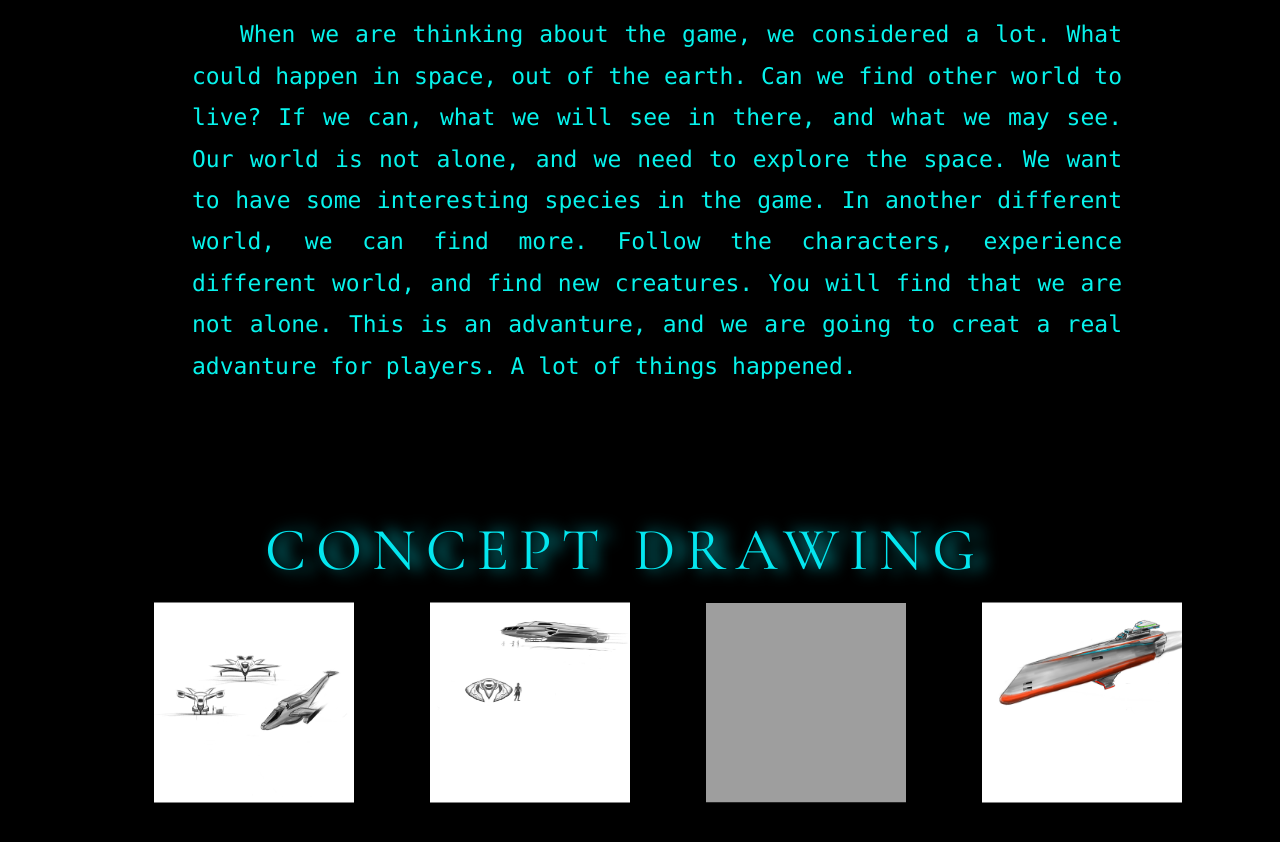
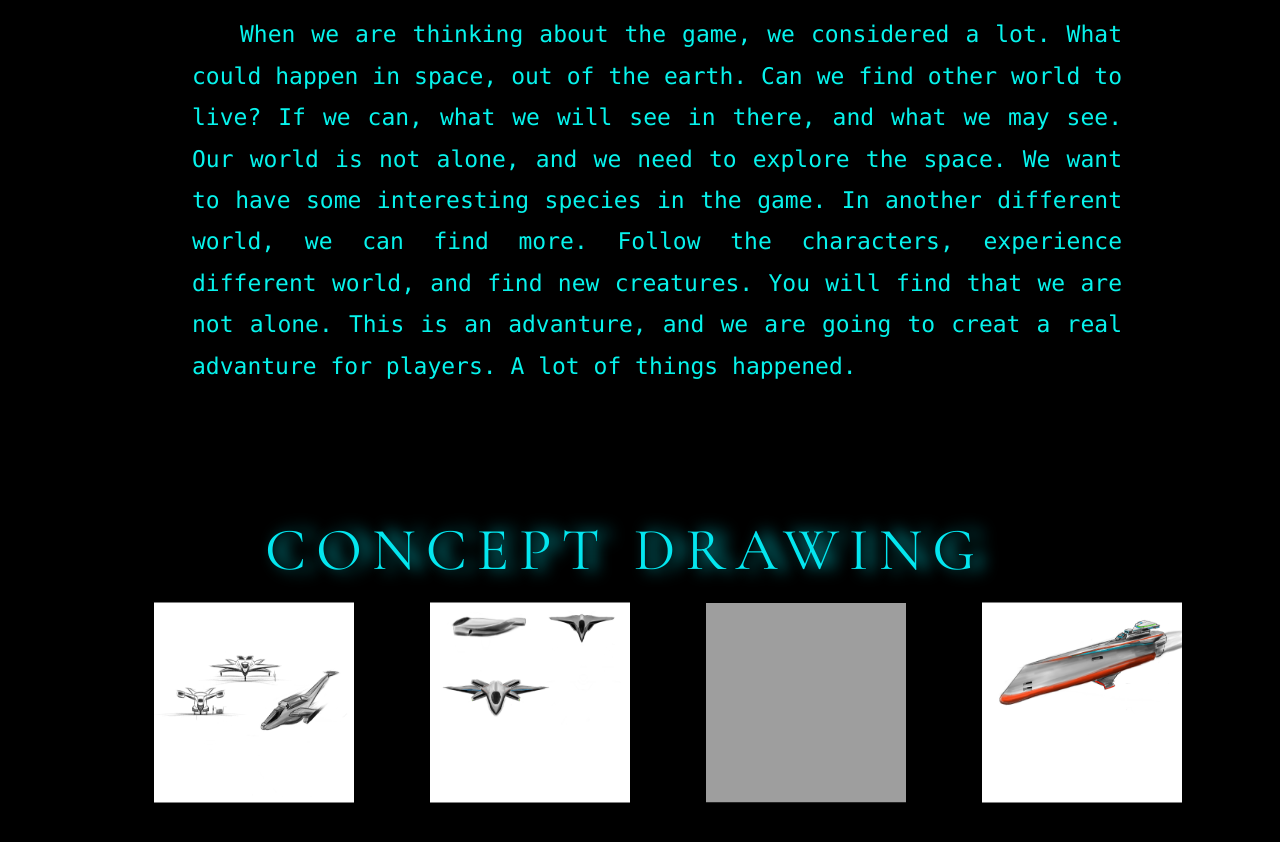
Before and after one commit to ZhengningW/Game-design-website, a plain HTML site: page concept.html in a window 1280 px wide. Shown: the part 226-1068 px from the top of the page. Drawn offline with nearby package versions, Linux system fonts and the light colour scheme; grey boxes are pictures that could not be loaded.

Commit message:
Update concept.html

```diff
--- a/concept.html
+++ b/concept.html
@@ -373,7 +373,7 @@ img.hover-shadow {
     <img src="imgs/img18.png" alt="design1" onclick="openModal();currentSlide(1)" class="hover-shadow" style="height: 200px; width: 200px;">
   </div>
   <div class="column">
-    <img src="imgs/img17.png" alt="design2" onclick="openModal();currentSlide(2)" class="hover-shadow" style="height: 200px; width: 200px;">
+    <img src="imgs/img13.png" alt="design2" onclick="openModal();currentSlide(2)" class="hover-shadow" style="height: 200px; width: 200px;">
   </div>
   <div class="column">
     <img src="imgs/img16.png" alt="design3" onclick="openModal();currentSlide(3)" class="hover-shadow" style="height: 200px; width: 200px;">
@@ -395,7 +395,7 @@ img.hover-shadow {
 
     <div class="mySlides">
       <div class="numbertext">2 / 4</div>
-      <img src="imgs/img17.png" alt="design2" style="width:100%">
+      <img src="imgs/img13.png" alt="design2" style="width:100%">
     </div>
 
     <div class="mySlides">
```
